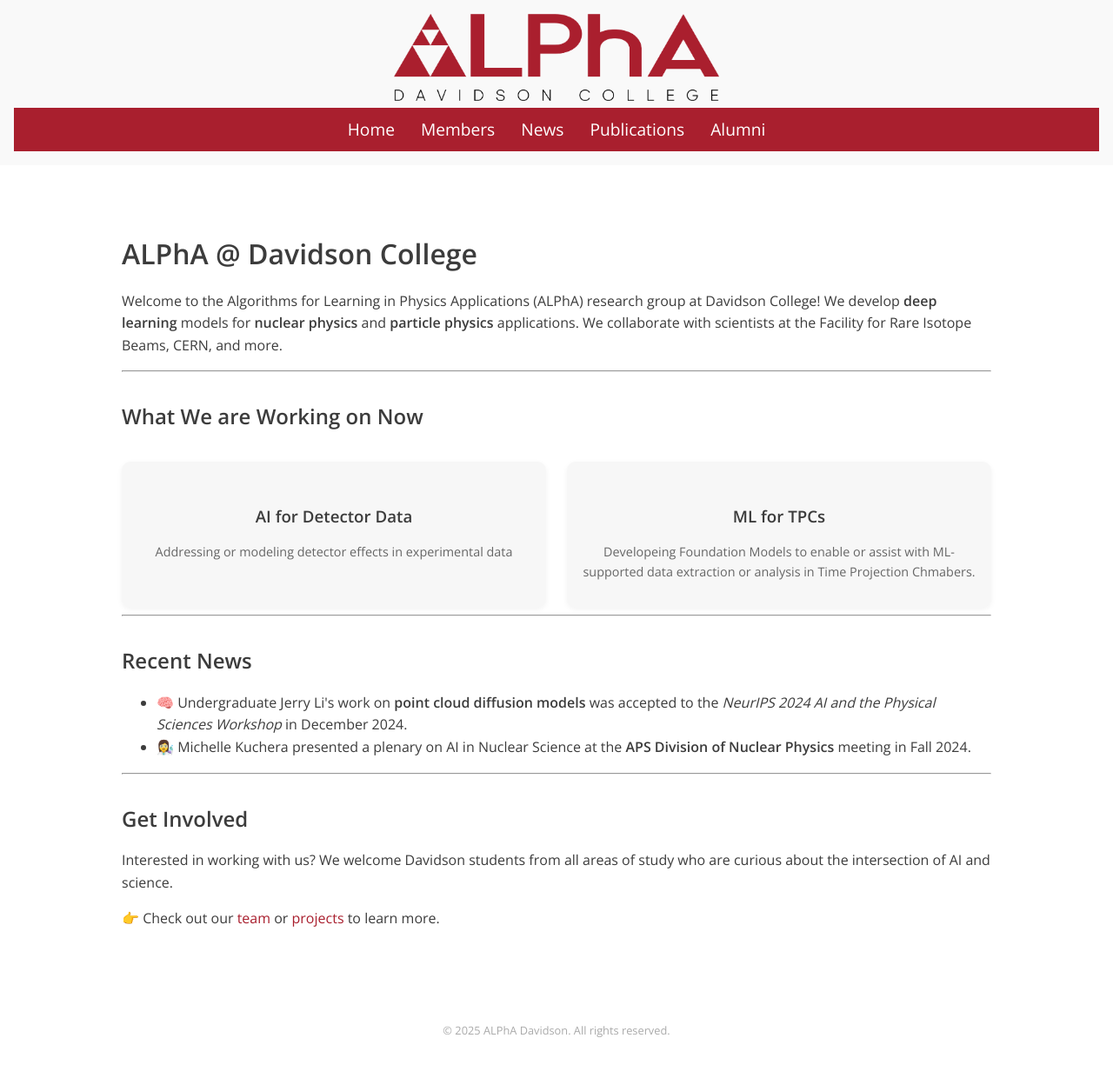
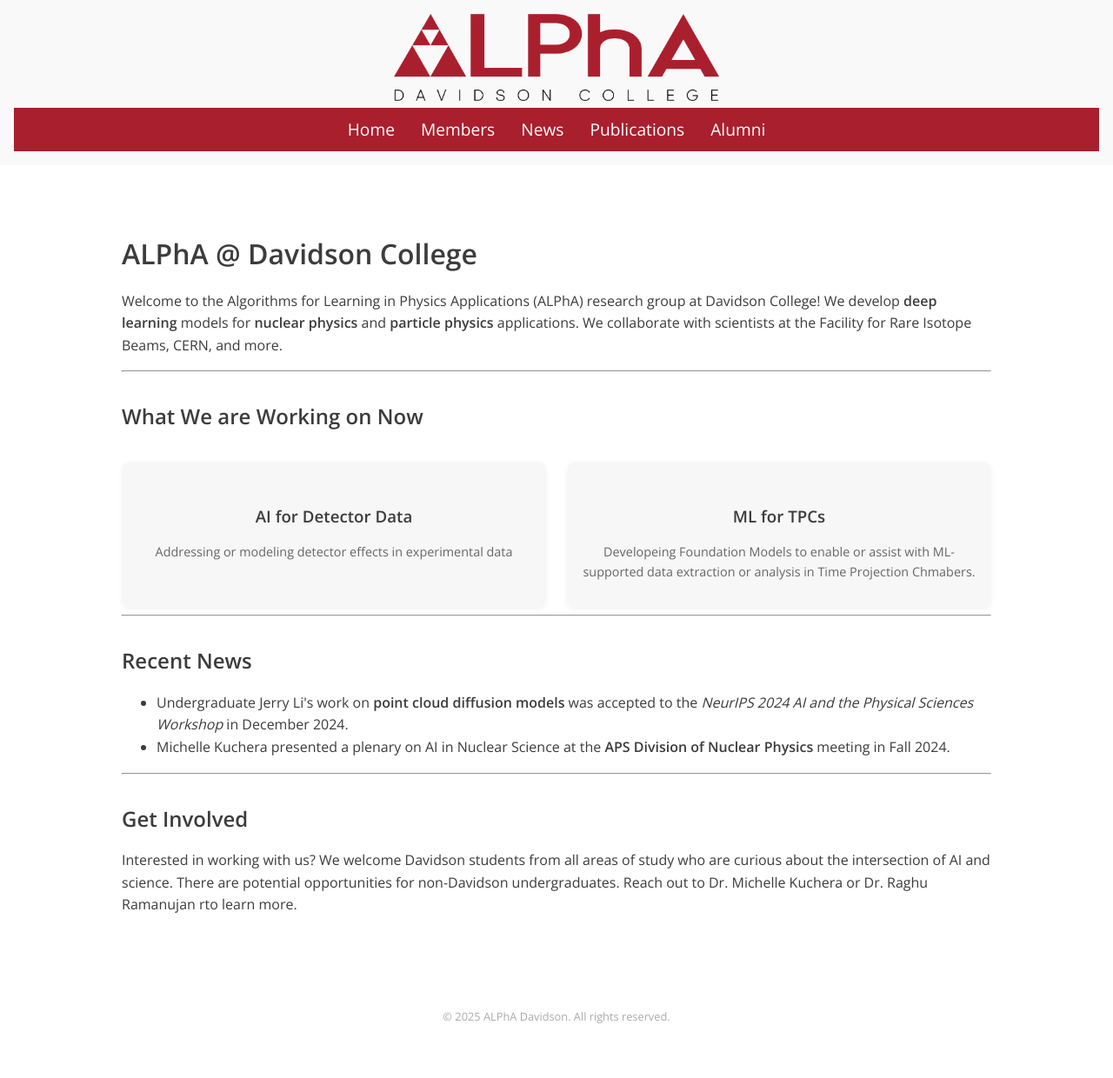
Before and after one commit to alpha-davidson/alpha-davidson.github.io, a Jekyll site: the page built from index.md, in a window 1280 px wide. Shown: the whole page at 87% size. Built offline with Jekyll 4.4.1, drawn with Linux system fonts in a browser that asks for light colours.

Commit message:
Update index.md

```diff
--- a/index.md
+++ b/index.md
@@ -43,16 +43,16 @@ Welcome to the Algorithms for Learning in Physics Applications (ALPhA) research
 
 <h2>Recent News</h2>
 <ul>
-  <li>🧠 Undergraduate Jerry Li's work on <strong>point cloud diffusion models</strong> was accepted to the <em>NeurIPS 2024 AI and the Physical Sciences Workshop</em> in December 2024.</li>
-  <li>👩‍🔬 Michelle Kuchera presented a plenary on AI in Nuclear Science at the <strong>APS Division of Nuclear Physics</strong> meeting in Fall 2024.</li>
+  <li> Undergraduate Jerry Li's work on <strong>point cloud diffusion models</strong> was accepted to the <em>NeurIPS 2024 AI and the Physical Sciences Workshop</em> in December 2024.</li>
+  <li> Michelle Kuchera presented a plenary on AI in Nuclear Science at the <strong>APS Division of Nuclear Physics</strong> meeting in Fall 2024.</li>
   <!--<li>💾 Released: <em>OpenDecaySim v1.0</em> – on <a href="https://github.com/alpha-davidson">GitHub</a>.</li> -->
 </ul>
 
 <hr />
 
 <h2>Get Involved</h2>
-<p>Interested in working with us? We welcome Davidson students from all areas of study who are curious about the intersection of AI and science.</p>
-<p>👉 Check out our <a href="/team/">team</a> or <a href="/research/">projects</a> to learn more.</p>
+<p>Interested in working with us? We welcome Davidson students from all areas of study who are curious about the intersection of AI and science. There are potential opportunities for non-Davidson undergraduates. Reach out to Dr. Michelle Kuchera or Dr. Raghu Ramanujan rto learn more.</p>
+<!--<p>👉 Check out our <a href="/team/">team</a> or <a href="/research/">projects</a> to learn more.</p> -->
 
 </div>
 <!--
```
